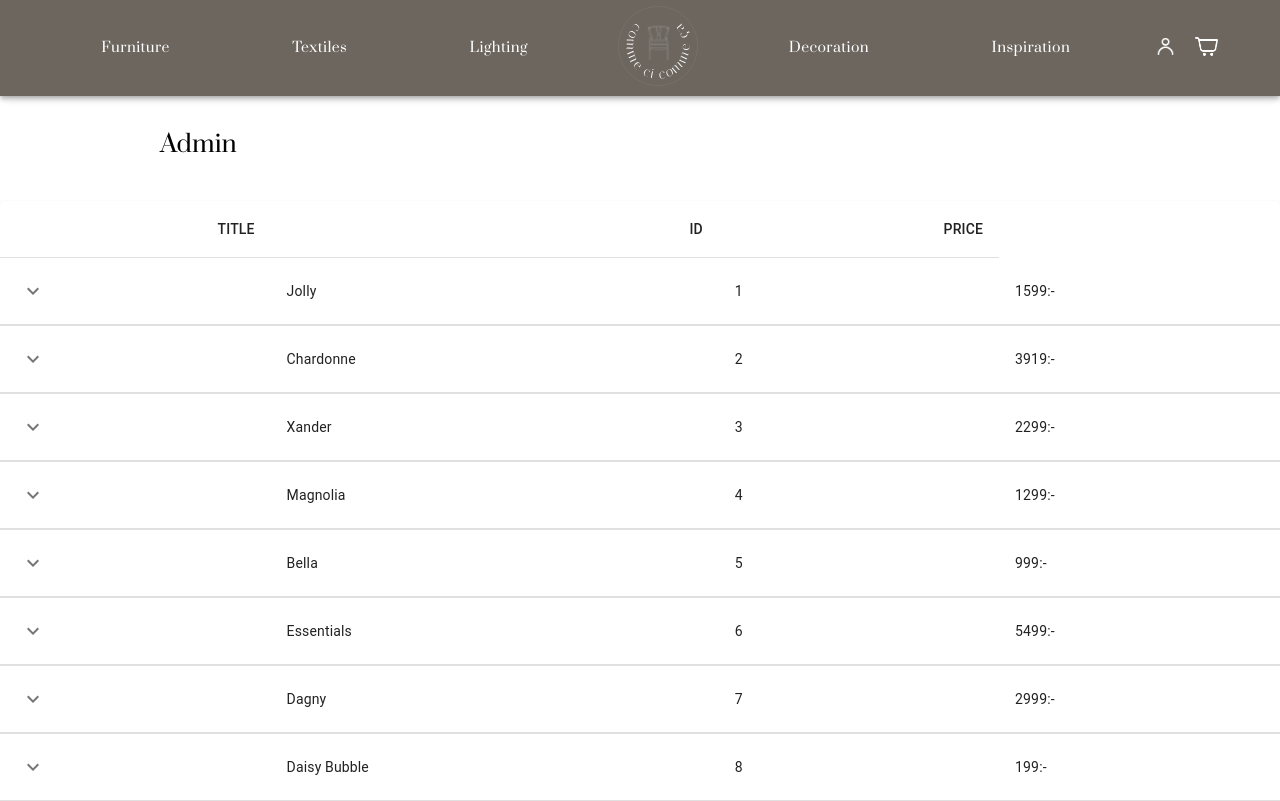
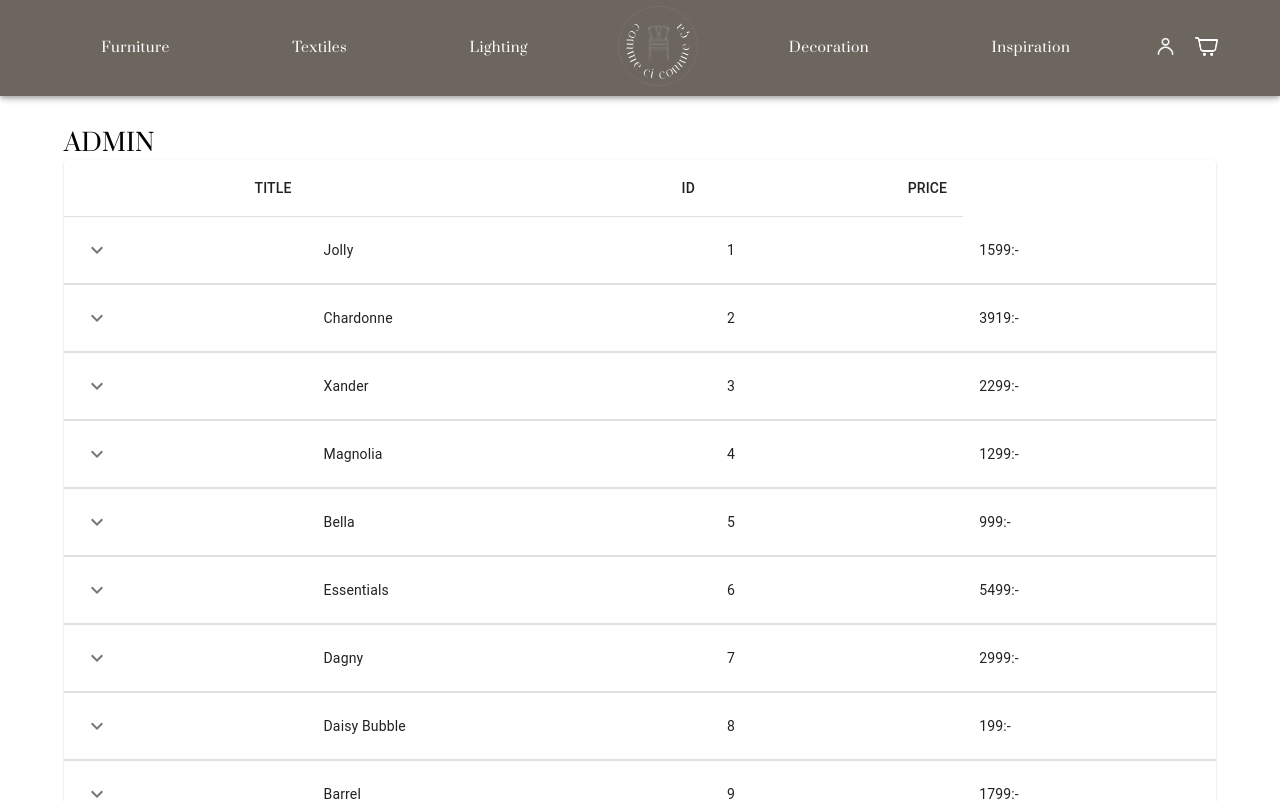
Before and after one commit to mirrenil/commeci-commeca-webbshop, a React (Create React App) app: page /admin in a window 1280 px wide. Shown: the top 801 px of the page. Built offline with nearby package versions, Linux system fonts and the light colour scheme; a web font is replaced by a local one.

Commit message:
removed unused props and replaced div with mui container

```diff
--- a/src/App.tsx
+++ b/src/App.tsx
@@ -40,10 +40,7 @@ function App() {
                 <Route path="/detail/:id" element={<DetailPage />} />
                 <Route path="/confirmation" element={<OrderConfirmation />} />
                 {/* added a quick fix in AdminPage component for now */}
-                <Route
-                  path="/admin"
-                  element={<AdminPage products={productData} />}
-                />
+                <Route path="/admin" element={<AdminPage />} />
                 <Route path="/checkoutpage" element={<CheckoutPage />} />
                 <Route path="*" element={<NotFound />} />
               </Route>
--- a/src/components/AdminPage.tsx
+++ b/src/components/AdminPage.tsx
@@ -1,28 +1,25 @@
-import { ProductData, productData } from "../ProductData";
+import { Container, Typography } from "@mui/material";
+import { productData } from "../ProductData";
 import ProductList from "./AdminProductList";
 
-interface Props {
-  products: ProductData[];
-}
-
-function AdminPage(props: Props) {
-
+function AdminPage() {
   return (
-    <div>
-      <h5
-        style={{
-          fontFamily: "Prata",
-          fontWeight: "400",
-          fontSize: "1.5rem",
-          marginTop: "2rem",
-          marginLeft: "10rem",
-        }}
+    <Container
+      sx={{
+        display: "flex",
+        flexDirection: "column",
+        padding: "1rem",
+        minHeight: "35rem",
+      }}
+    >
+      <Typography
+        sx={{ textTransform: "uppercase", fontFamily: "Prata", mt: "1rem" }}
+        variant="h5"
       >
         Admin
-      </h5>
-
+      </Typography>
       <ProductList products={productData} />
-    </div>
+    </Container>
   );
 }
 
```
